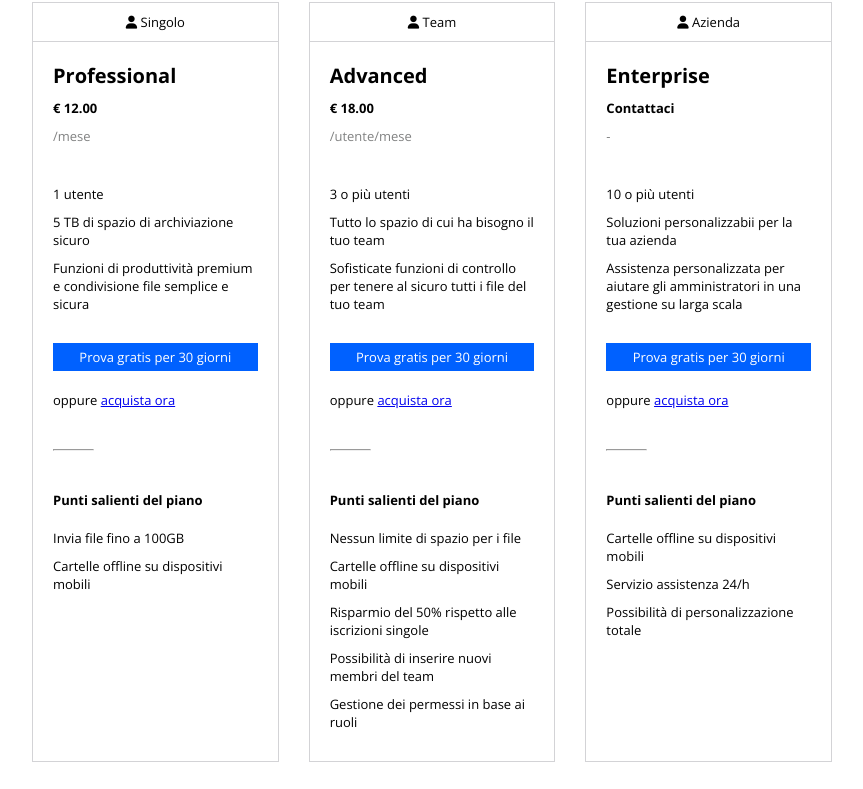
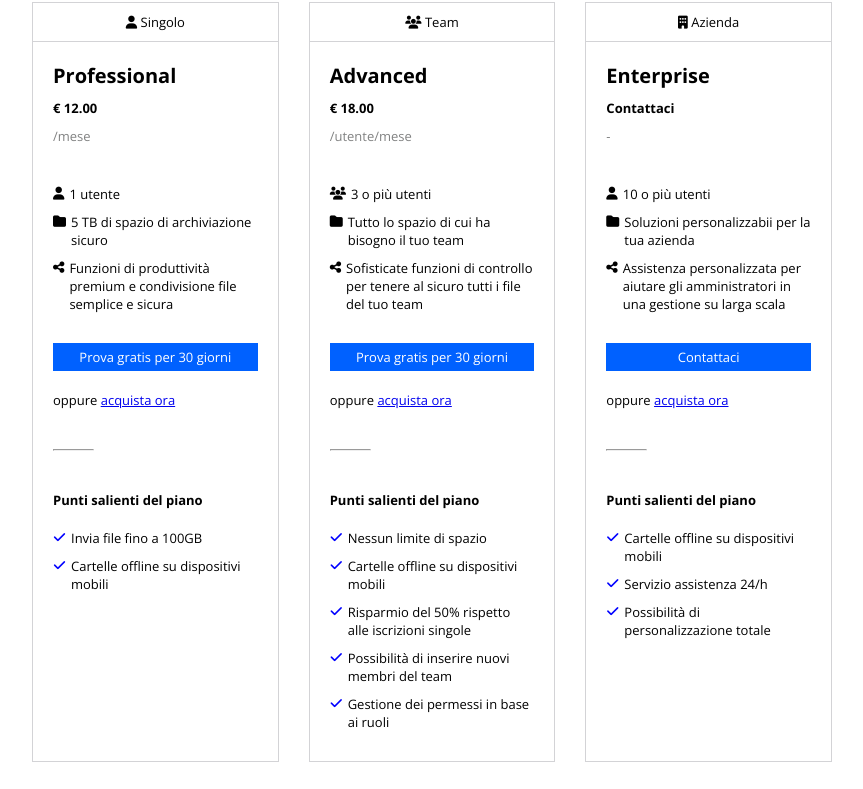
Before and after one commit to markcaf/htmlcss-dropbox, a plain HTML site: page index.html in a window 1280 px wide. Shown: the part 918-1707 px from the top of the page, without its empty margins (208-1071 px from the left). Drawn offline with nearby package versions, Linux system fonts and the light colour scheme.

Commit message:
Aggiunte le list-icon alle cards

```diff
--- a/css/style.css
+++ b/css/style.css
@@ -223,6 +223,42 @@ hr{
 .team-card .col-sx .price{
     margin-bottom: 40px;
 }
+
+.list-icon::before{
+    font-weight: 900;
+    margin-right: 5px;
+    font-family: "Font Awesome 5 Free";
+    position: relative;
+    top: 2px;
+}
+
+.list-icon.share::before{
+    content: "\f1e0";
+}
+
+.list-icon.user::before{
+    content: "\f007";
+}
+
+.list-icon.users::before{
+    content: "\f0c0";
+}
+
+.list-icon.folder::before{
+    content: "\f07b";
+}
+
+.list-icon.check::before{
+    content: "\f00c";
+    color: blue;
+}
+
+.list-icon{
+    display: flex;
+    align-items: flex-start;
+}
+
+
 /* fine plans section */
 
 
@@ -399,6 +435,14 @@ hr{
 #button-cta{
     position: relative;
     top: 10px;
+    font-size: 13px;
+    background-color: white;
+    padding: 10px 30px;
+    color: black;
+}
+
+#cta-2 .flex-container .col-sx h2{
+    color: #6a112b;
 }
 /* fine cta-2 */
 
--- a/index.html
+++ b/index.html
@@ -78,9 +78,9 @@
                         <div class="price">€ 12.00</div>
                         <div class="payment">/mese</div>
                         <ul>
-                            <li>1 utente</li>
-                            <li>5 TB di spazio di archiviazione sicuro</li>
-                            <li>Funzioni di produttività premium e condivisione file semplice e sicura</li>
+                            <li class="list-icon user">1 utente</li>
+                            <li class="list-icon folder">5 TB di spazio di archiviazione sicuro</li>
+                            <li class="list-icon share">Funzioni di produttività premium e condivisione file semplice e sicura</li>
                         </ul>
                         <div class="button">Prova gratis per 30 giorni</div>
                         <div class="buy-now">
@@ -91,22 +91,22 @@
                             <strong>Punti salienti del piano</strong>
                         </div>
                         <ul>
-                            <li>Invia file fino a 100GB</li>
-                            <li>Cartelle offline su dispositivi mobili</li>
+                            <li class="list-icon check">Invia file fino a 100GB</li>
+                            <li class="list-icon check">Cartelle offline su dispositivi mobili</li>
                         </ul>
                     </div>
                 </div>
 
                 <div class="cards">
-                    <div class="type-plan"><i class="fa-solid fa-user"></i> Team</div>
+                    <div class="type-plan"><i class="fa-solid fa-users"></i> Team</div>
                     <div class="content-cards">
                         <h3>Advanced</h3>
                         <div class="price">€ 18.00</div>
                         <div class="payment">/utente/mese</div>
                         <ul>
-                            <li>3 o più utenti</li>
-                            <li>Tutto lo spazio di cui ha bisogno il tuo team</li>
-                            <li>Sofisticate funzioni di controllo per tenere al sicuro tutti i file del tuo team</li>
+                            <li class="list-icon users">3 o più utenti</li>
+                            <li class="list-icon folder">Tutto lo spazio di cui ha bisogno il tuo team</li>
+                            <li class="list-icon share">Sofisticate funzioni di controllo per tenere al sicuro tutti i file del tuo team</li>
                         </ul>
                         <div class="button">Prova gratis per 30 giorni</div>
                         <div class="buy-now">
@@ -117,27 +117,27 @@
                             <strong>Punti salienti del piano</strong>
                         </div>
                         <ul>
-                            <li>Nessun limite di spazio per i file</li>
-                            <li>Cartelle offline su dispositivi mobili</li>
-                            <li>Risparmio del 50% rispetto alle iscrizioni singole</li>
-                            <li>Possibilità di inserire nuovi membri del team</li>
-                            <li>Gestione dei permessi in base ai ruoli</li>
+                            <li class="list-icon check">Nessun limite di spazio</li>
+                            <li class="list-icon check">Cartelle offline su dispositivi mobili</li>
+                            <li class="list-icon check">Risparmio del 50% rispetto alle iscrizioni singole</li>
+                            <li class="list-icon check">Possibilità di inserire nuovi membri del team</li>
+                            <li class="list-icon check">Gestione dei permessi in base ai ruoli</li>
                         </ul>
                     </div>
                 </div>
 
                 <div class="cards">
-                    <div class="type-plan"><i class="fa-solid fa-user"></i> Azienda</div>
+                    <div class="type-plan"><i class="fa-solid fa-building"></i> Azienda</div>
                     <div class="content-cards">
                         <h3>Enterprise</h3>
                         <div class="price">Contattaci</div>
                         <div class="payment">-</div>
                         <ul>
-                            <li>10 o più utenti</li>
-                            <li>Soluzioni personalizzabii per la tua azienda</li>
-                            <li>Assistenza personalizzata per aiutare gli amministratori in una gestione su larga scala</li>
+                            <li class="list-icon user">10 o più utenti</li>
+                            <li class="list-icon folder">Soluzioni personalizzabii per la tua azienda</li>
+                            <li class="list-icon share">Assistenza personalizzata per aiutare gli amministratori in una gestione su larga scala</li>
                         </ul>
-                        <div class="button">Prova gratis per 30 giorni</div>
+                        <div class="button">Contattaci</div>
                         <div class="buy-now">
                             oppure <a href="#">acquista ora</a>
                         </div>
@@ -146,9 +146,9 @@
                             <strong>Punti salienti del piano</strong>
                         </div>
                         <ul>
-                            <li>Cartelle offline su dispositivi mobili</li>
-                            <li>Servizio assistenza 24/h</li>
-                            <li>Possibilità di personalizzazione totale</li>
+                            <li class="list-icon check">Cartelle offline su dispositivi mobili</li>
+                            <li class="list-icon check">Servizio assistenza 24/h</li>
+                            <li class="list-icon check">Possibilità di personalizzazione totale</li>
                         </ul>
                         </div>
                     </div>
@@ -156,7 +156,7 @@
             </div>
 
             <div class="container-content cards">
-                <div class="type-plan"><i class="fa-solid fa-user"></i> Team</div>
+                <div class="type-plan"><i class="fa-solid fa-building"></i> Team</div>
                 <div class="flex-container team-card">
                     <div class="col-sx">
                         <h3>Enterprise</h3>
```
